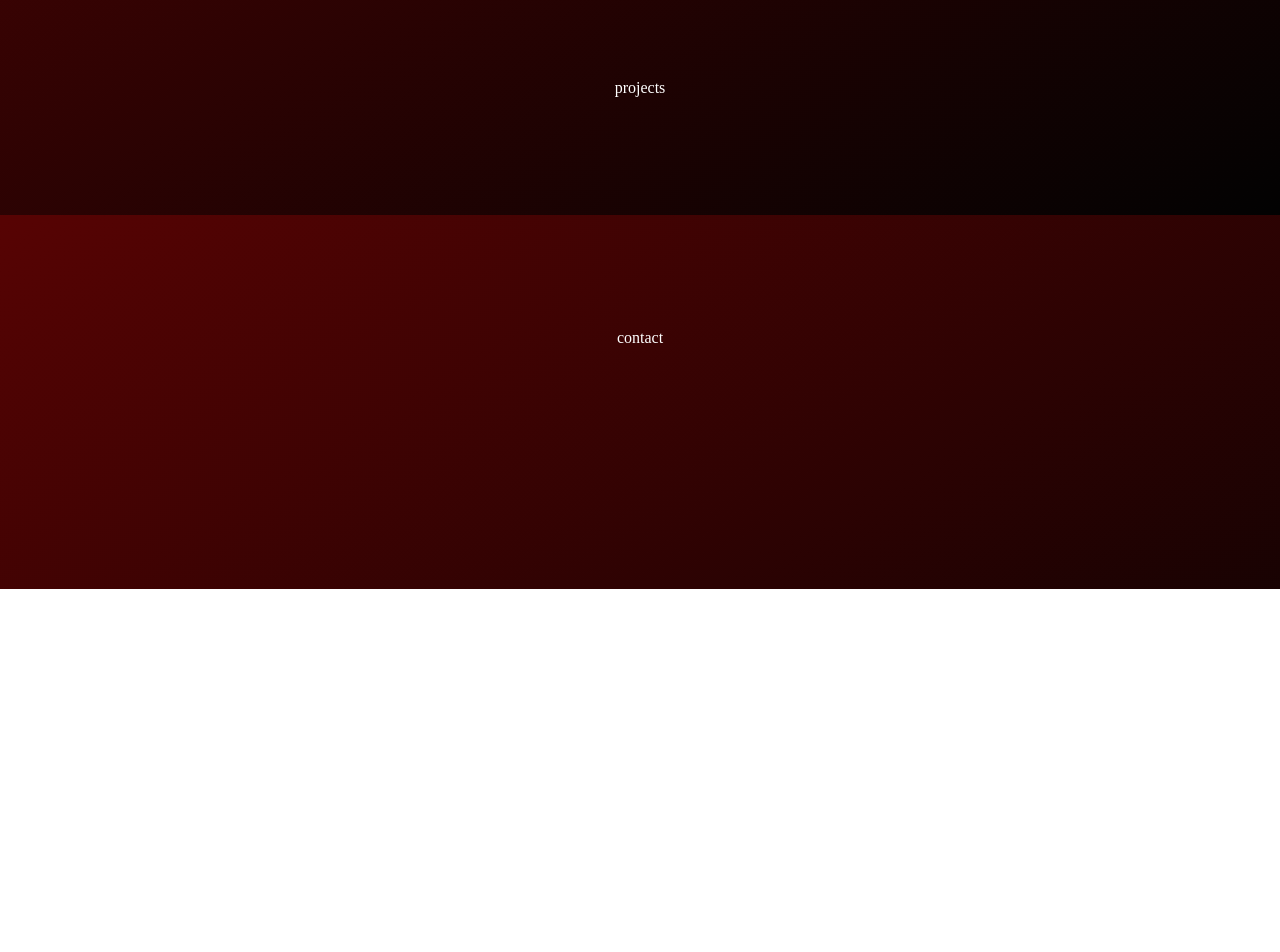
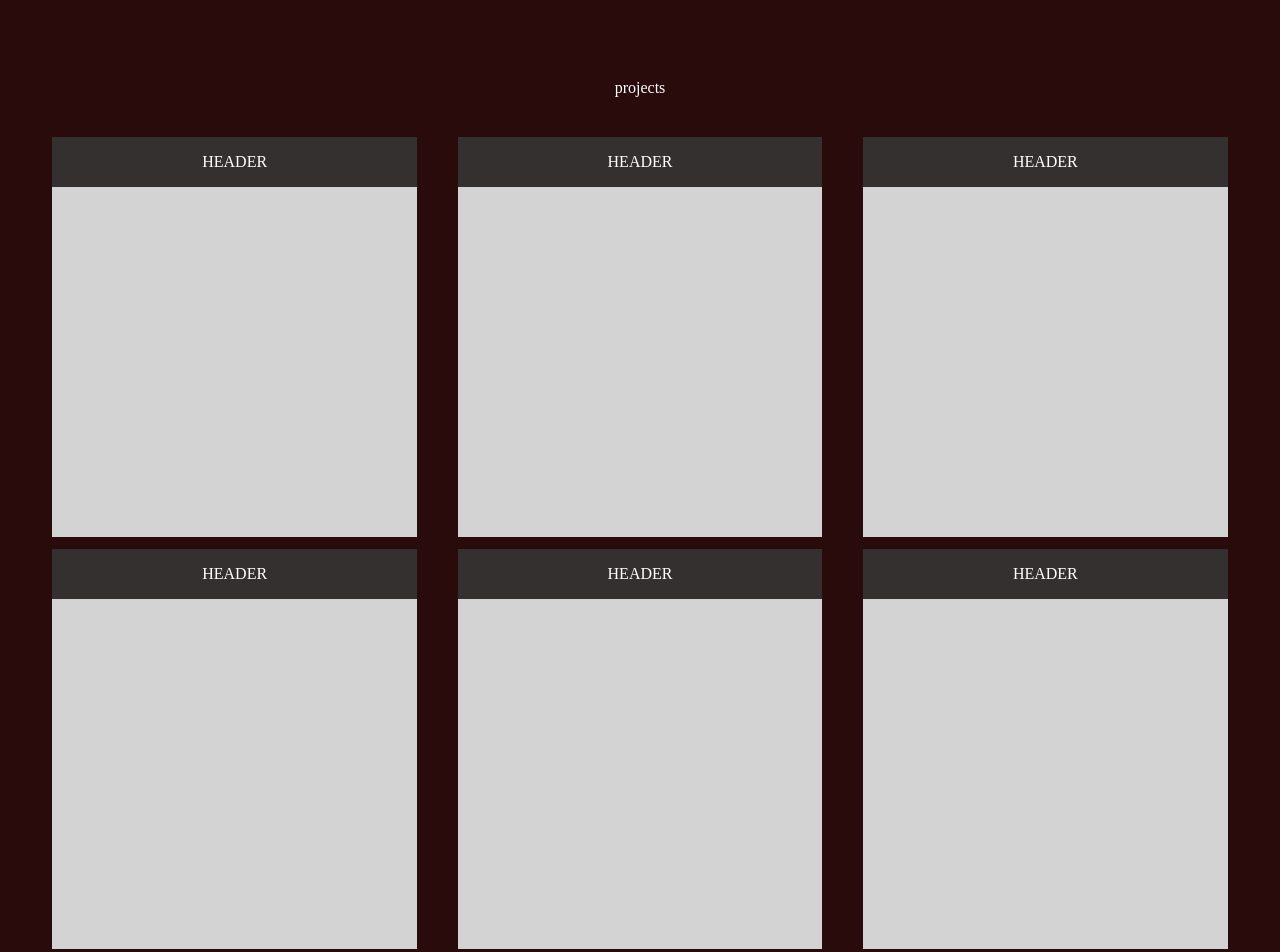
Before and after one commit to sashintha/sashintha.github.io, a plain HTML site: page index.html in a window 1280 px wide. Shown: the part 585-1537 px from the top of the page. Before the commit the page ends 1174 px from the top, so only its background shows below. Drawn offline with Linux system fonts and the light colour scheme.

Commit message:
added showcase boxes for projects section

```diff
--- a/index.html
+++ b/index.html
@@ -1,6 +1,5 @@
 <!DOCTYPE html>
 <html lang="en">
-
 
     <head>
         <meta charset="UTF-8">
@@ -14,6 +13,7 @@
     </head>
 
     <body>
+        <!-- main nav bar -->
         <nav id="home">
             <div class="logo" >
                 <h4 style="font-size: 25px;">Sashintha Tennakoon</h4>
@@ -25,6 +25,7 @@
                 <li><a href="#contact">Contact</a></li>
             </ul>
 
+            <!-- burger menu for mobile view -->
             <div class="burger">
                 <div class="line1"></div>
                 <div class="line2"></div>
@@ -32,7 +33,7 @@
             </div>
 
         </nav>
-
+        <!-- about section -->
         <div id="about" style = "min-height: 600px; color: white; text-align: center;">
             about
             <div class="row">
@@ -47,11 +48,25 @@
                 </div>
             </div>
         </div>
-
+        <!-- projects section -->
         <div id="projects" style = "min-height: 250px; color:white; text-align: center;">
             projects
+
+            <div class="container">
+                <ul>
+                    <li> <div class="title"> HEADER </div></li>
+                    <li> <div class="title"> HEADER </div></li>
+                    <li> <div class="title"> HEADER </div></li>
+                    <li> <div class="title"> HEADER </div></li>
+                    <li> <div class="title"> HEADER </div></li>
+                    <li> <div class="title"> HEADER </div></li>
+                </ul>
+            </div>
+
+
         </div>
 
+        <!-- contact section -->
         <div id="contact" style = "min-height: 260px; color:white; text-align: center;">
             contact
         </div>
--- a/style.css
+++ b/style.css
@@ -6,9 +6,11 @@
 
 html {
     height: 100%;
-    background-size: cover;
+    overflow-x: hidden;
+    background-size:cover;
     background-repeat: no-repeat;
-    background: linear-gradient(to bottom right,#570303,#020202);
+    background-color: rgb(41, 11, 11);
+    /* background: linear-gradient(to bottom right,#570303,#020202); */
 }
 
 /* Create two equal columns that floats next to each other */
@@ -143,3 +145,52 @@ nav{
 .toggle .line3{
     transform: rotate(45deg) translate(-5px,-6px);
 }
+
+
+.container{
+    width:95%;
+    overflow: hidden;
+    background: transparent;
+    margin: 20px auto;
+    padding: 20px 0px;
+}
+
+.container ul{
+    padding: 0px;
+    margin: 0px;
+}
+
+.container ul li{
+    list-style:none;
+    float: left;
+    width: 30%;
+    height: 400px;
+    background: lightgray;
+    margin-left: 1.667%;
+    margin-right: 1.667%;
+    margin-bottom: 1%;
+    box-sizing: border-box;
+    border:2px solid while;
+}
+
+.container ul li:hover{
+    opacity: 0.8;
+}
+
+
+
+.container ul li .title{
+    width: 100%;
+    height: 50px;
+    line-height: 50px;
+    background: rgb(53, 48, 48);
+    text-align: center;
+}
+
+@media screen and (max-width: 1200px){
+    .container ul li{
+        width:40%;
+        margin-left:40px;
+
+    }
+}
```
